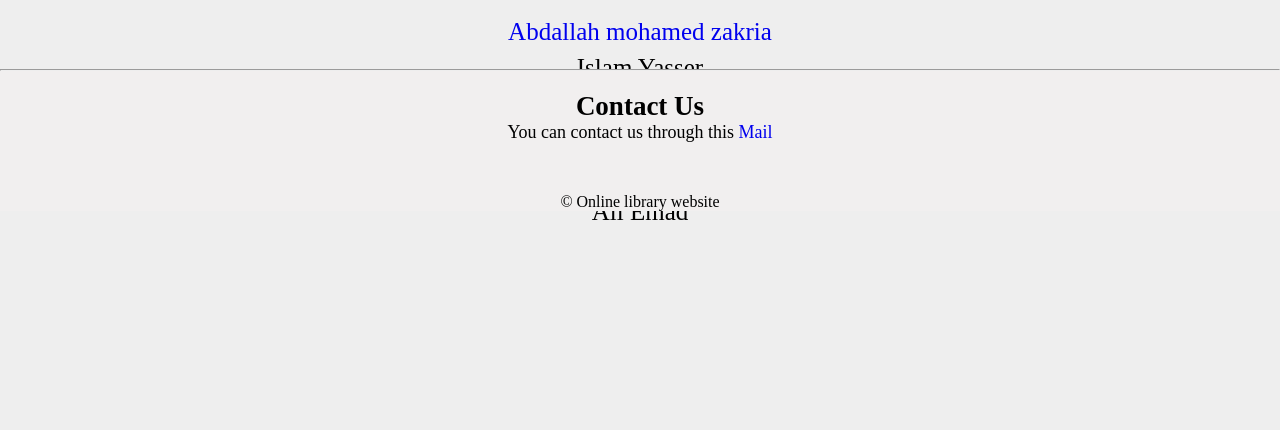
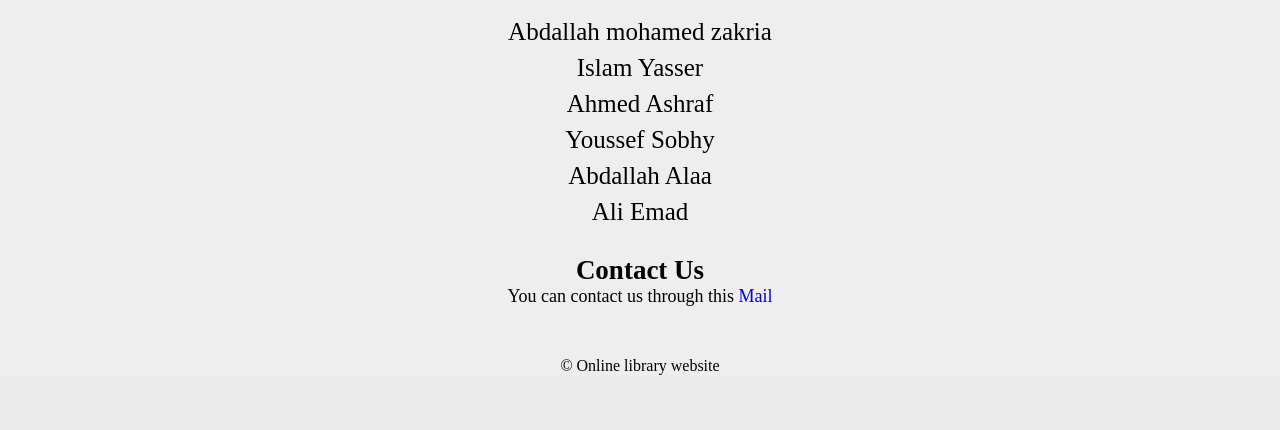
Before and after one commit to Feglawy/Assignment-Library-website, a Django app: template templates/library/about.html in a window 1280 px wide. Shown: the part 589-1019 px from the top of the page. After the commit the page ends 964 px from the top, so only its background shows below. Run offline with Django 5.2, Linux system fonts and the light colour scheme; the template is opened without the code that fills it, so the values that code supplies are empty; some libraries are stand-ins or nearby versions; some web fonts are replaced.

Commit message:
made changes to the about us page

```diff
--- a/library/static/CSS/Aboutus.css
+++ b/library/static/CSS/Aboutus.css
@@ -31,7 +31,6 @@
   text-align: center;
   font-size: 25px;
   padding: 5px;
-  padding-bottom: 200px;
 }
 #Team-members ul li {
   padding: 4px;
@@ -45,10 +44,10 @@
   cursor: default;
 }
 .end {
-  position: fixed;
-  bottom: 0;
+  /* position: fixed;
+  bottom: 0; */
   text-align: center;
-  background-color: #f1efef;
+  /* background-color: #f1efef; */
   width: 100%;
 }
 
--- a/templates/library/about.html
+++ b/templates/library/about.html
@@ -16,20 +16,15 @@ about us
 </main>
 <section id="Team-members">
   <ul>
-    <li>
-      <a href="mailto:11410120220203@stud.cu.edu.eg" target="_blank"
-        >Abdallah mohamed zakria</a
-      >
-    </li>
+    <li>Abdallah mohamed zakria</li>
     <li>Islam Yasser</li>
+    <li>Ahmed Ashraf</li>
     <li>Youssef Sobhy</li>
     <li>Abdallah Alaa</li>
-    <li>Ahmed Ashraf</li>
     <li>Ali Emad</li>
   </ul>
 </section>
 <div class="end">
-  <hr />
   <section id="Contact-us-section">
     <h2>Contact Us</h2>
     <p>
```
